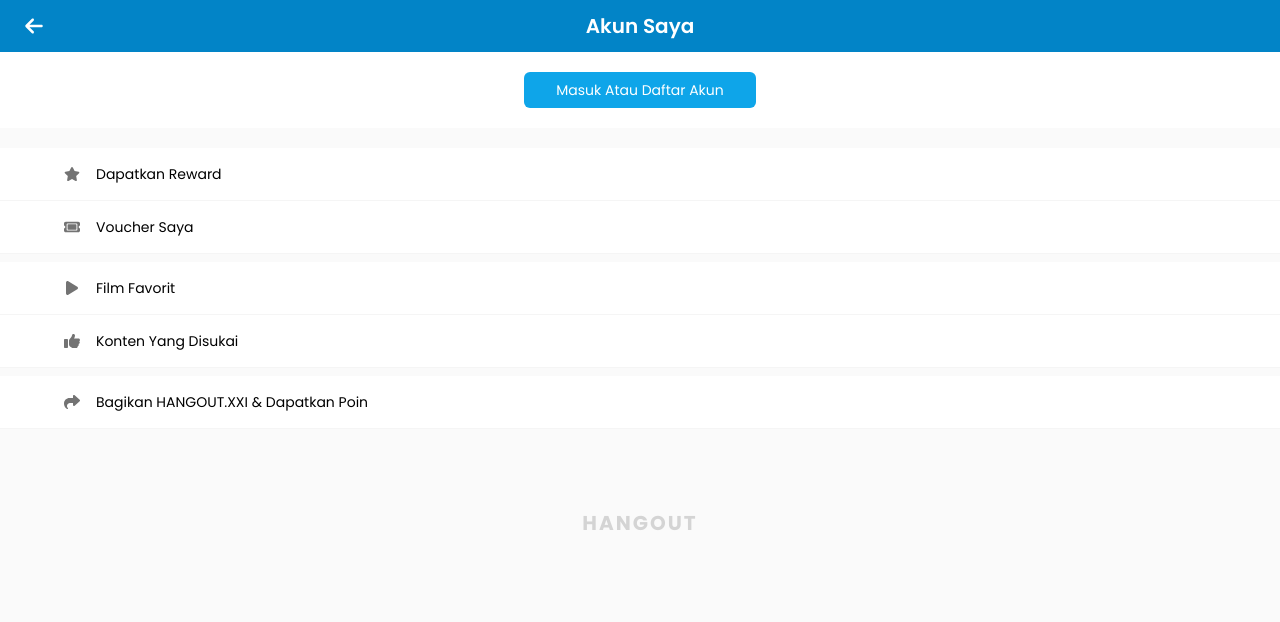
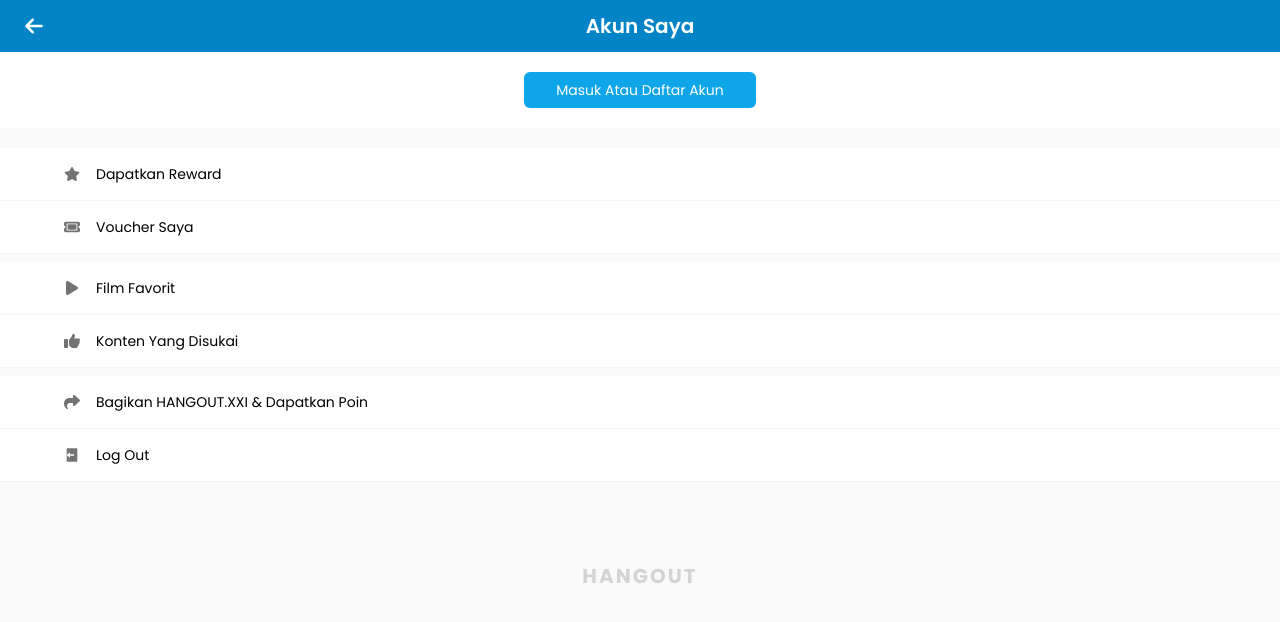
Before and after one commit to bryanberlandro/HangOut-XXI, a React (Vite) app: page /profile in a window 1280 px wide. Shown: the top 622 px of the page. Built offline with nearby package versions, Linux system fonts and the light colour scheme.

Commit message:
fix: log out

```diff
--- a/src/components/Sidebar.jsx
+++ b/src/components/Sidebar.jsx
@@ -7,6 +7,7 @@
 
     function handleLogOut(){
         localStorage.removeItem('id')
+        localStorage.removeItem('fullname')
         localStorage.removeItem('username')
         localStorage.removeItem('email')
         localStorage.removeItem('password')
--- a/src/pages/profilePage.jsx
+++ b/src/pages/profilePage.jsx
@@ -1,4 +1,5 @@
 import {  FaPlay, FaShare, FaStar, FaThumbsUp, FaTicket } from "react-icons/fa6";
+import { RiLogoutBoxFill, RiLogoutCircleFill } from "react-icons/ri";
 import { ListItem } from "../components/Elements/ListItem/ListItem";
 import { Header } from "../components/Fragments/Header";
 import { Link } from "react-router-dom";
@@ -50,6 +51,9 @@
                     <ListItem name={'Bagikan HANGOUT.XXI & Dapatkan Poin'}>
                         <FaShare className="text-neutral-500"/>
                     </ListItem>
+                    <ListItem name={'Log Out'}>
+                        <RiLogoutBoxFill className="text-neutral-500"/>
+                    </ListItem>
                 </div>
             </div>
             <div className="w-full mt-20 flex justify-center items-center">
```
